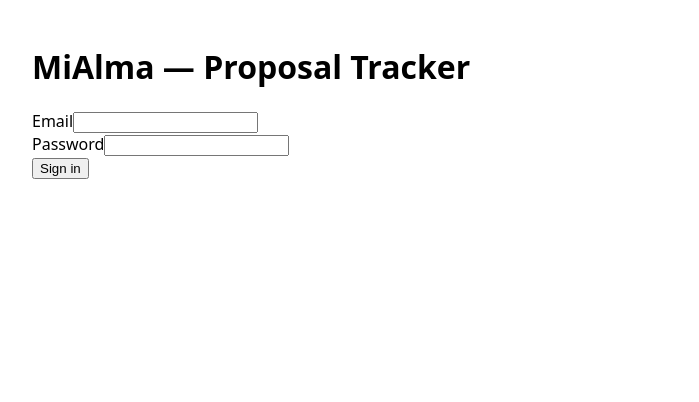
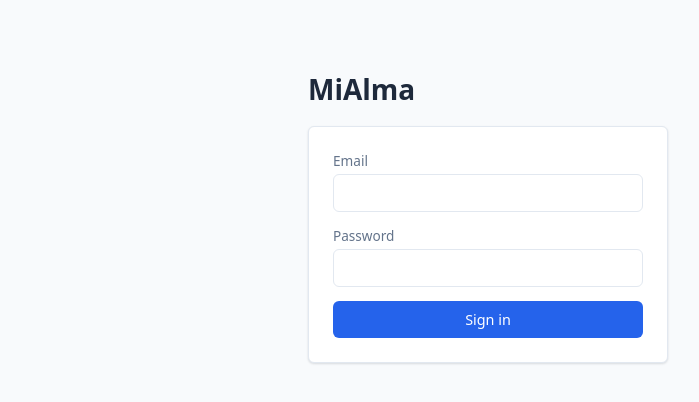
Before and after one commit to camilosan5/MiAlma, a React (Vite) app in the folder frontend/: page /login in a window 1280 px wide. Shown: the top 402 px of the page, without its empty margins (152-851 px from the left). Built offline with nearby package versions, Linux system fonts and the light colour scheme; no server answers.

Commit message:
feat: enhance UI components with improved styling and layout, update README for clarity, and change launch URL to Swagger in launch settings

```diff
--- a/frontend/src/components/Layout.tsx
+++ b/frontend/src/components/Layout.tsx
@@ -6,16 +6,17 @@ export function Layout() {
 
   return (
     <div>
-      <header>
-        <strong>MiAlma — Proposal Tracker</strong>
+      <header className="app-header">
+        <span className="app-header__brand">MiAlma — Proposal Tracker</span>
         {user && (
-          <span>
-            {' '}
-            — {user.email} <button onClick={logout}>Log out</button>
-          </span>
+          <div className="app-header__user">
+            <span>{user.email}</span>
+            <button className="btn btn-secondary btn-sm" onClick={logout}>
+              Log out
+            </button>
+          </div>
         )}
       </header>
-      <hr />
       <Outlet />
     </div>
   )
--- a/frontend/src/components/ProposalForm.tsx
+++ b/frontend/src/components/ProposalForm.tsx
@@ -41,9 +41,8 @@ export function ProposalForm({
 
   return (
     <form onSubmit={handleSubmit}>
-      <div>
+      <div className="form-group">
         <label htmlFor="proposal-title">Title</label>
-        <br />
         <input
           id="proposal-title"
           value={title}
@@ -51,9 +50,8 @@ export function ProposalForm({
           required
         />
       </div>
-      <div>
+      <div className="form-group">
         <label htmlFor="proposal-content">Content</label>
-        <br />
         <textarea
           id="proposal-content"
           value={content}
@@ -61,15 +59,21 @@ export function ProposalForm({
           rows={6}
         />
       </div>
-      {error && <p role="alert">{error}</p>}
-      <button type="submit" disabled={submitting}>
-        {submitting ? 'Saving…' : submitLabel}
-      </button>
-      {onCancel && (
-        <button type="button" onClick={onCancel} disabled={submitting}>
-          Cancel
+      {error && (
+        <p className="alert" role="alert">
+          {error}
+        </p>
+      )}
+      <div className="form-actions">
+        <button className="btn btn-primary" type="submit" disabled={submitting}>
+          {submitting ? 'Saving…' : submitLabel}
         </button>
-      )}
+        {onCancel && (
+          <button className="btn btn-secondary" type="button" onClick={onCancel} disabled={submitting}>
+            Cancel
+          </button>
+        )}
+      </div>
     </form>
   )
 }
--- a/frontend/src/components/StatusActions.tsx
+++ b/frontend/src/components/StatusActions.tsx
@@ -34,10 +34,11 @@ export function StatusActions({ status, onTransition }: StatusActionsProps) {
   }
 
   return (
-    <span>
+    <span className="status-actions">
       {nextOptions.map((next) => (
         <button
           key={next}
+          className="btn btn-secondary btn-sm"
           type="button"
           onClick={() => handleClick(next)}
           disabled={submitting !== null}
@@ -45,7 +46,11 @@ export function StatusActions({ status, onTransition }: StatusActionsProps) {
           {submitting === next ? 'Updating…' : `Mark as ${next}`}
         </button>
       ))}
-      {error && <span role="alert"> {error}</span>}
+      {error && (
+        <span className="alert" role="alert">
+          {error}
+        </span>
+      )}
     </span>
   )
 }
--- a/frontend/src/index.css
+++ b/frontend/src/index.css
@@ -1,43 +1,351 @@
 :root {
-  font-family: system-ui, 'Segoe UI', Roboto, sans-serif;
   color-scheme: light dark;
+
+  --font-sans: system-ui, 'Segoe UI', Roboto, sans-serif;
+
+  --color-bg: #f8fafc;
+  --color-surface: #ffffff;
+  --color-border: #e2e8f0;
+  --color-text: #1e293b;
+  --color-text-muted: #64748b;
+  --color-primary: #2563eb;
+  --color-primary-hover: #1d4ed8;
+  --color-danger: #b91c1c;
+  --color-danger-bg: #fef2f2;
+
+  --radius: 6px;
+  --shadow-sm: 0 1px 2px rgba(15, 23, 42, 0.06), 0 1px 3px rgba(15, 23, 42, 0.08);
+}
+
+@media (prefers-color-scheme: dark) {
+  :root {
+    --color-bg: #0f172a;
+    --color-surface: #1e293b;
+    --color-border: #334155;
+    --color-text: #e2e8f0;
+    --color-text-muted: #94a3b8;
+    --color-primary: #60a5fa;
+    --color-primary-hover: #93c5fd;
+    --color-danger: #fca5a5;
+    --color-danger-bg: #450a0a;
+    --shadow-sm: 0 1px 2px rgba(0, 0, 0, 0.4), 0 1px 3px rgba(0, 0, 0, 0.5);
+  }
+}
+
+* {
+  box-sizing: border-box;
 }
 
 body {
   margin: 0;
+  font-family: var(--font-sans);
+  background: var(--color-bg);
+  color: var(--color-text);
 }
 
 #root {
-  max-width: 960px;
+  max-width: 880px;
   margin: 0 auto;
   padding: 24px;
-  box-sizing: border-box;
 }
+
+h1,
+h2,
+h3 {
+  line-height: 1.25;
+}
+
+h1 {
+  font-size: 1.75rem;
+}
+
+h2 {
+  font-size: 1.4rem;
+}
+
+h3 {
+  font-size: 1.1rem;
+  color: var(--color-text-muted);
+  text-transform: uppercase;
+  letter-spacing: 0.04em;
+  margin-top: 32px;
+}
+
+a {
+  color: var(--color-primary);
+}
+
+/* Layout */
+
+.app-header {
+  display: flex;
+  align-items: center;
+  justify-content: space-between;
+  gap: 16px;
+  padding-bottom: 16px;
+  margin-bottom: 24px;
+  border-bottom: 1px solid var(--color-border);
+}
+
+.app-header__brand {
+  font-size: 1.1rem;
+  font-weight: 600;
+}
+
+.app-header__user {
+  display: flex;
+  align-items: center;
+  gap: 12px;
+  font-size: 0.9rem;
+  color: var(--color-text-muted);
+}
+
+.page {
+  display: flex;
+  flex-direction: column;
+  gap: 8px;
+}
+
+.back-link {
+  font-size: 0.9rem;
+  text-decoration: none;
+}
+
+.back-link:hover {
+  text-decoration: underline;
+}
+
+.meta {
+  color: var(--color-text-muted);
+  margin: 0;
+}
+
+.toolbar {
+  display: flex;
+  align-items: center;
+  gap: 8px;
+  margin: 8px 0 16px;
+}
+
+/* Buttons */
+
+.btn {
+  font-family: inherit;
+  font-size: 0.9rem;
+  font-weight: 500;
+  padding: 8px 14px;
+  border-radius: var(--radius);
+  border: 1px solid transparent;
+  cursor: pointer;
+  transition: background-color 0.15s, border-color 0.15s, opacity 0.15s;
+}
+
+.btn:disabled {
+  cursor: not-allowed;
+  opacity: 0.6;
+}
+
+.btn-primary {
+  background: var(--color-primary);
+  color: #fff;
+}
+
+.btn-primary:hover:not(:disabled) {
+  background: var(--color-primary-hover);
+}
+
+.btn-secondary {
+  background: transparent;
+  border-color: var(--color-border);
+  color: var(--color-text);
+}
+
+.btn-secondary:hover:not(:disabled) {
+  border-color: var(--color-text-muted);
+}
+
+.btn-block {
+  width: 100%;
+}
+
+.btn-sm {
+  font-size: 0.8rem;
+  padding: 4px 10px;
+}
+
+/* Forms */
+
+.form-group {
+  display: flex;
+  flex-direction: column;
+  gap: 4px;
+  margin-bottom: 14px;
+}
+
+.form-group label {
+  font-size: 0.85rem;
+  font-weight: 500;
+  color: var(--color-text-muted);
+}
+
+input,
+textarea,
+select {
+  font-family: inherit;
+  font-size: 0.95rem;
+  padding: 8px 10px;
+  border-radius: var(--radius);
+  border: 1px solid var(--color-border);
+  background: var(--color-surface);
+  color: var(--color-text);
+}
+
+input:focus,
+textarea:focus,
+select:focus {
+  outline: 2px solid var(--color-primary);
+  outline-offset: 1px;
+}
+
+.auth-page {
+  max-width: 360px;
+  margin: 48px auto 0;
+}
+
+.auth-form {
+  background: var(--color-surface);
+  border: 1px solid var(--color-border);
+  border-radius: var(--radius);
+  box-shadow: var(--shadow-sm);
+  padding: 24px;
+}
+
+.form-actions {
+  display: flex;
+  gap: 8px;
+  margin-top: 8px;
+}
+
+/* Alerts */
+
+.alert {
+  background: var(--color-danger-bg);
+  color: var(--color-danger);
+  border: 1px solid currentColor;
+  border-radius: var(--radius);
+  padding: 8px 12px;
+  font-size: 0.9rem;
+}
+
+/* Cards / lists */
+
+.card-list {
+  list-style: none;
+  margin: 0;
+  padding: 0;
+  display: flex;
+  flex-direction: column;
+  gap: 10px;
+}
+
+.card {
+  background: var(--color-surface);
+  border: 1px solid var(--color-border);
+  border-radius: var(--radius);
+  box-shadow: var(--shadow-sm);
+  padding: 14px 16px;
+}
+
+.rfp-card__title {
+  font-weight: 600;
+  text-decoration: none;
+}
+
+.rfp-card__title:hover {
+  text-decoration: underline;
+}
+
+.rfp-card__meta {
+  color: var(--color-text-muted);
+  font-size: 0.85rem;
+  margin-top: 4px;
+}
+
+.proposal-card {
+  display: flex;
+  flex-wrap: wrap;
+  align-items: center;
+  gap: 10px;
+  justify-content: space-between;
+}
+
+.proposal-card__title {
+  font-weight: 500;
+  flex: 1 1 200px;
+}
+
+.proposal-card__actions {
+  display: flex;
+  align-items: center;
+  flex-wrap: wrap;
+  gap: 8px;
+}
+
+/* Status badges */
 
 .status-badge {
   display: inline-block;
-  padding: 2px 8px;
-  border-radius: 4px;
-  font-size: 0.85em;
-  border: 1px solid currentColor;
+  padding: 2px 10px;
+  border-radius: 999px;
+  font-size: 0.78rem;
+  font-weight: 600;
+  white-space: nowrap;
 }
 
 .status-draft {
-  color: #6b7280;
+  background: #e2e8f0;
+  color: #334155;
 }
 
 .status-inreview {
-  color: #b45309;
+  background: #fef3c7;
+  color: #92400e;
 }
 
 .status-submitted {
+  background: #dbeafe;
   color: #1d4ed8;
 }
 
 .status-won {
-  color: #15803d;
+  background: #dcfce7;
+  color: #166534;
 }
 
 .status-lost {
-  color: #b91c1c;
+  background: #fee2e2;
+  color: #991b1b;
 }
+
+@media (prefers-color-scheme: dark) {
+  .status-draft {
+    background: #334155;
+    color: #cbd5e1;
+  }
+  .status-inreview {
+    background: #78350f;
+    color: #fde68a;
+  }
+  .status-submitted {
+    background: #1e3a8a;
+    color: #bfdbfe;
+  }
+  .status-won {
+    background: #14532d;
+    color: #bbf7d0;
+  }
+  .status-lost {
+    background: #7f1d1d;
+    color: #fecaca;
+  }
+}
--- a/frontend/src/pages/LoginPage.tsx
+++ b/frontend/src/pages/LoginPage.tsx
@@ -28,10 +28,10 @@ export function LoginPage() {
   }
 
   return (
-    <main>
-      <h1>MiAlma — Proposal Tracker</h1>
-      <form onSubmit={handleSubmit}>
-        <div>
+    <main className="auth-page">
+      <h1>MiAlma</h1>
+      <form className="auth-form" onSubmit={handleSubmit}>
+        <div className="form-group">
           <label htmlFor="email">Email</label>
           <input
             id="email"
@@ -41,7 +41,7 @@ export function LoginPage() {
             required
           />
         </div>
-        <div>
+        <div className="form-group">
           <label htmlFor="password">Password</label>
           <input
             id="password"
@@ -51,8 +51,12 @@ export function LoginPage() {
             required
           />
         </div>
-        {error && <p role="alert">{error}</p>}
-        <button type="submit" disabled={loading}>
+        {error && (
+          <p className="alert" role="alert">
+            {error}
+          </p>
+        )}
+        <button className="btn btn-primary btn-block" type="submit" disabled={loading}>
           {loading ? 'Signing in…' : 'Sign in'}
         </button>
       </form>
--- a/frontend/src/pages/RfpListPage.tsx
+++ b/frontend/src/pages/RfpListPage.tsx
@@ -27,7 +27,11 @@ export function RfpListPage() {
   }, [])
 
   if (error) {
-    return <p role="alert">{error}</p>
+    return (
+      <p className="alert" role="alert">
+        {error}
+      </p>
+    )
   }
 
   if (rfps === null) {
@@ -39,12 +43,17 @@ export function RfpListPage() {
   }
 
   return (
-    <div>
+    <div className="page">
       <h2>RFPs</h2>
-      <ul>
+      <ul className="card-list">
         {rfps.map((rfp) => (
-          <li key={rfp.id}>
-            <Link to={`/rfps/${rfp.id}`}>{rfp.title}</Link> — {rfp.agency} (deadline: {rfp.deadline})
+          <li key={rfp.id} className="card">
+            <Link className="rfp-card__title" to={`/rfps/${rfp.id}`}>
+              {rfp.title}
+            </Link>
+            <p className="rfp-card__meta">
+              {rfp.agency} — deadline: {rfp.deadline}
+            </p>
           </li>
         ))}
       </ul>
```
Also changed, not shown: frontend/src/pages/RfpDetailPage.tsx (+33 -17 lines), 2 other files (tests, documents, lock files or other folders).
